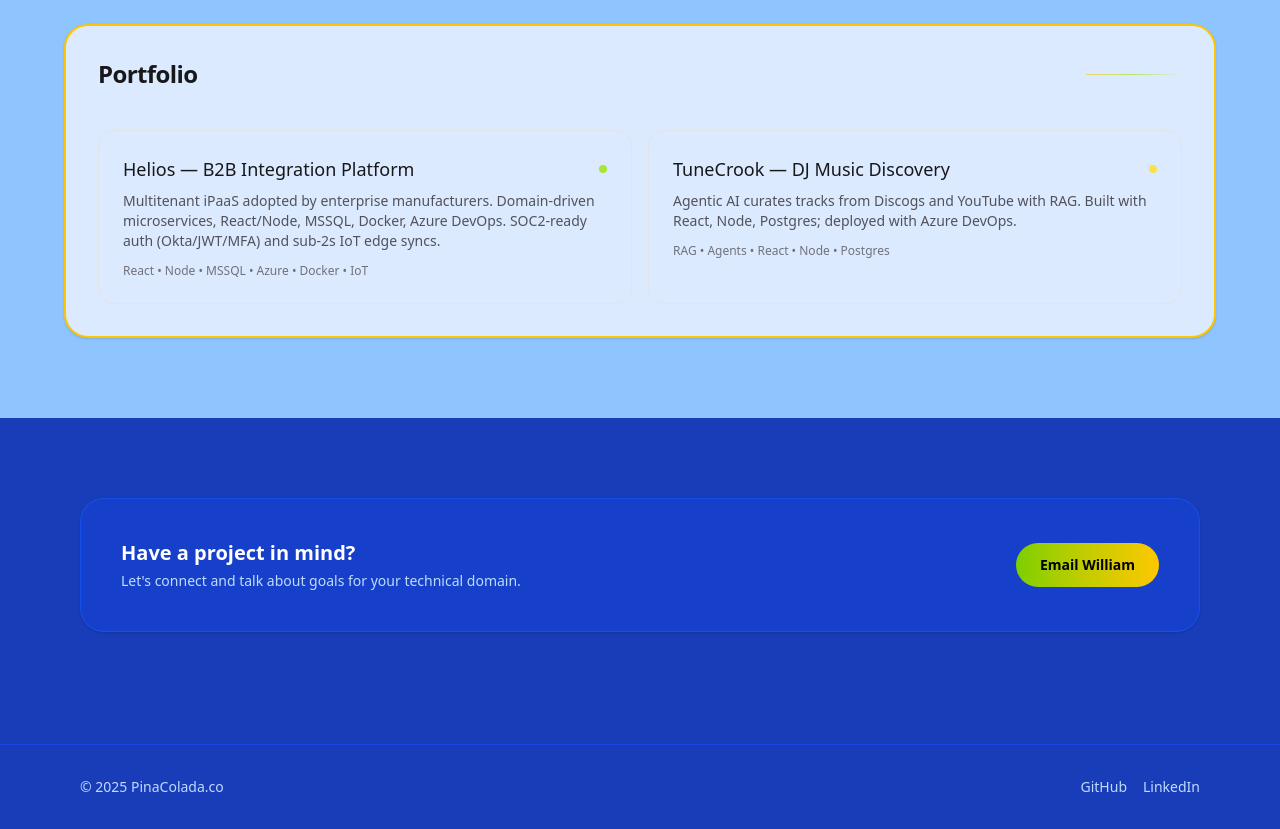
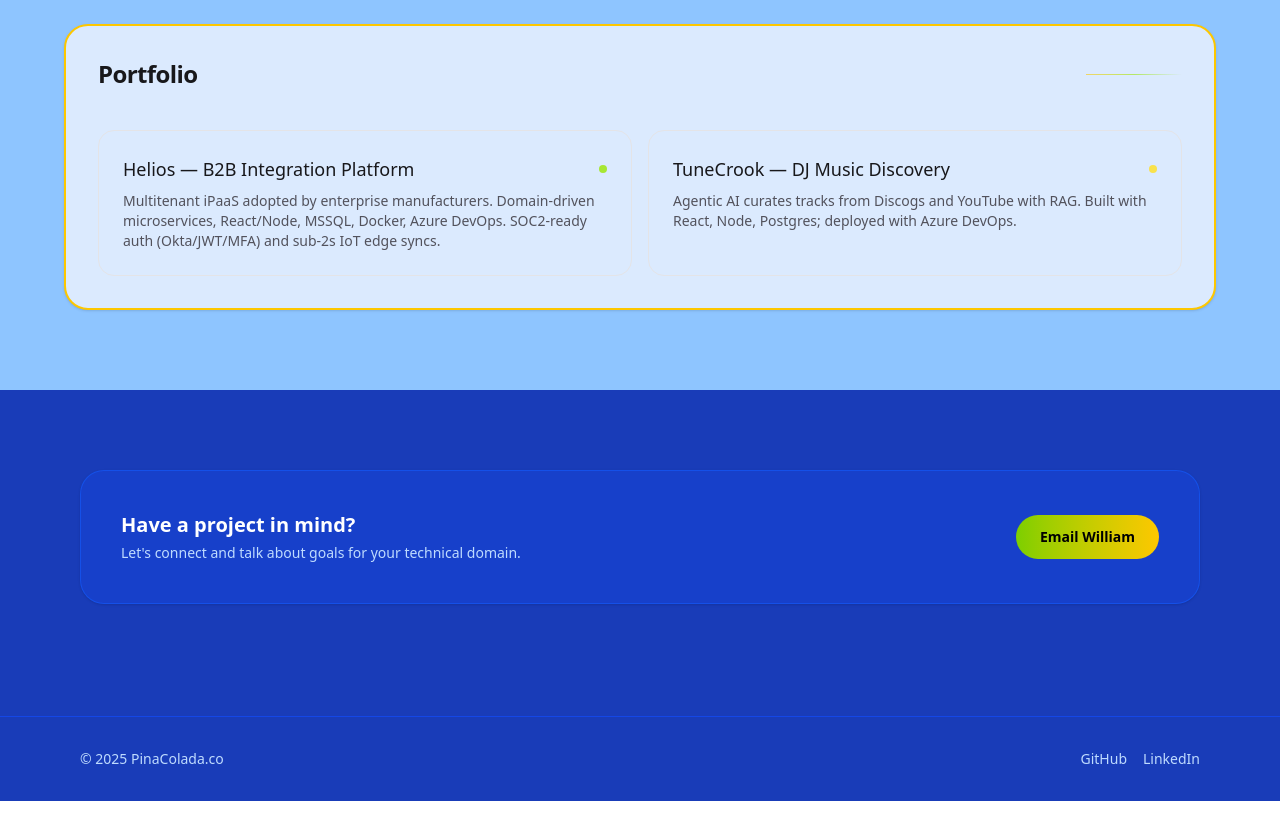
Before and after one commit to hubenschmidt/pina-colada, a Next.js app in the folder modules/client/: page / in a window 1280 px wide. Shown: the part 2220-3049 px from the top of the page. After the commit the page ends 3021 px from the top, so only its background shows below. Built offline with nearby package versions, Linux system fonts and the light colour scheme.

Commit message:
cleaning up

```diff
--- a/modules/client/app/page.tsx
+++ b/modules/client/app/page.tsx
@@ -73,7 +73,6 @@ export default function Home() {
           </div>
         </div>
       </section>
-      {/* Services — zinc-50 */}
       <SectionFrame id="services" bandBg="bg-blue-200">
         <div className="mb-10 flex items-center justify-between">
           <h2 className="text-2xl font-semibold tracking-tight text-zinc-900">
@@ -148,7 +147,7 @@ export default function Home() {
           ))}
         </div>
 
-        {/* Agentic AI — zinc-100 */}
+        {/* Agentic AI */}
         <div id="ai" className="mx-auto max-w-6xl px-4 py-20">
           <div className="mb-10 flex items-center justify-between">
             <h2 className="text-2xl font-semibold tracking-tight text-zinc-900">
@@ -171,7 +170,10 @@ export default function Home() {
                 p: "CI/CD on Azure DevOps, observability, guardrails, SOC2-ready auth, and secure data paths.",
               },
             ].map((a) => (
-              <div key={a.h} className="rounded-2xl border border-zinc-200 p-6">
+              <div
+                key={a.h}
+                className="rounded-2xl border border-zinc-200 p-6 transition-colors hover:border-lime-400/40"
+              >
                 <div className="text-lg font-medium text-zinc-900">{a.h}</div>
                 <p className="mt-2 text-sm text-zinc-600">{a.p}</p>
               </div>
@@ -205,7 +207,10 @@ export default function Home() {
               p: "Harden for production: security, infra, and support so your team can move fast.",
             },
           ].map((a) => (
-            <div key={a.k} className="rounded-2xl border border-zinc-200 p-6">
+            <div
+              key={a.k}
+              className="rounded-2xl border border-zinc-200 p-6 transition-colors hover:border-lime-400/40"
+            >
               <div className="mb-2 text-sm text-zinc-500">Step {a.k}</div>
               <div className="text-lg font-medium text-zinc-900">{a.h}</div>
               <p className="mt-2 text-sm text-zinc-600">{a.p}</p>
@@ -224,7 +229,7 @@ export default function Home() {
 
         <div className="grid gap-4 md:grid-cols-2">
           {/* Helios */}
-          <div className="rounded-2xl border border-zinc-200 p-6 transition hover:border-zinc-300 hover:bg-zinc-50">
+          <div className="rounded-2xl border border-zinc-200 p-6 transition hover:bg-zinc-50 transition-colors hover:border-lime-400/40">
             <div className="flex items-center justify-between">
               <h3 className="text-lg font-medium text-zinc-900">
                 <a
@@ -244,13 +249,10 @@ export default function Home() {
               Domain-driven microservices, React/Node, MSSQL, Docker, Azure
               DevOps. SOC2-ready auth (Okta/JWT/MFA) and sub-2s IoT edge syncs.
             </p>
-            <div className="mt-3 text-xs text-zinc-500">
-              React • Node • MSSQL • Azure • Docker • IoT
-            </div>
           </div>
 
           {/* TuneCrook */}
-          <div className="rounded-2xl border border-zinc-200 p-6 transition hover:border-zinc-300 hover:bg-zinc-50">
+          <div className="rounded-2xl border border-zinc-200 p-6 transition hover:bg-zinc-50 transition-colors hover:border-lime-400/40">
             <div className="flex items-center justify-between">
               <h3 className="text-lg font-medium text-zinc-900">
                 <a
@@ -269,9 +271,6 @@ export default function Home() {
               Agentic AI curates tracks from Discogs and YouTube with RAG. Built
               with React, Node, Postgres; deployed with Azure DevOps.
             </p>
-            <div className="mt-3 text-xs text-zinc-500">
-              RAG • Agents • React • Node • Postgres
-            </div>
           </div>
         </div>
       </SectionFrame>
```
